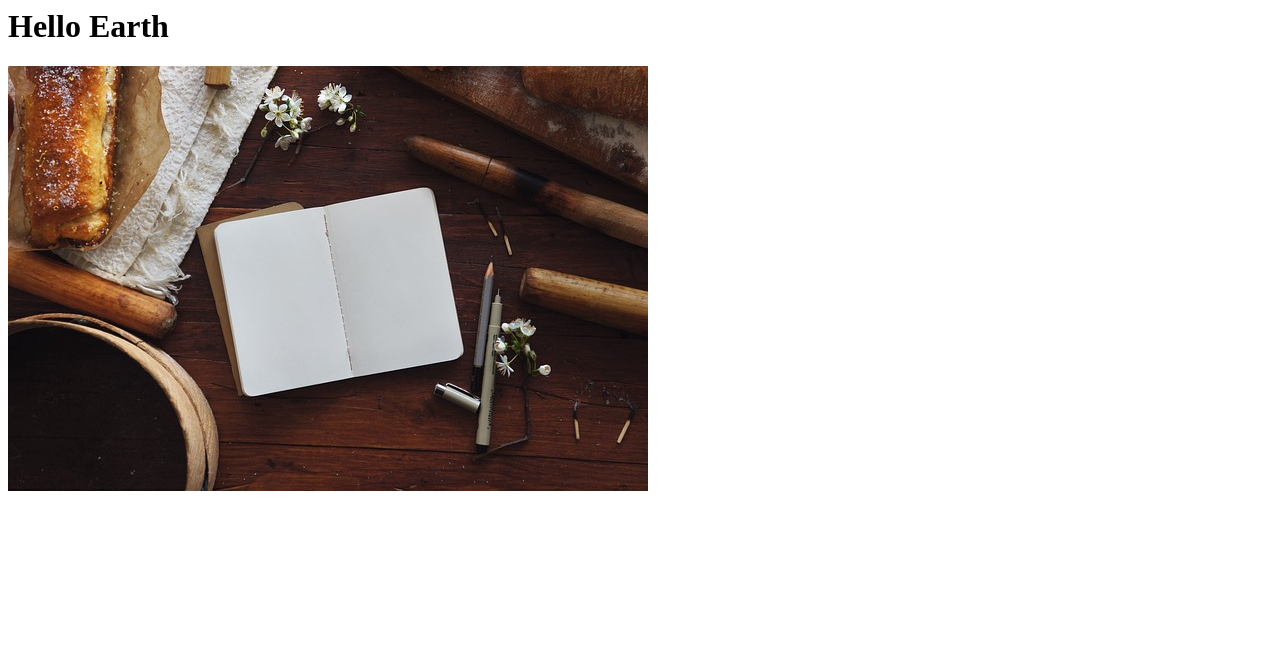
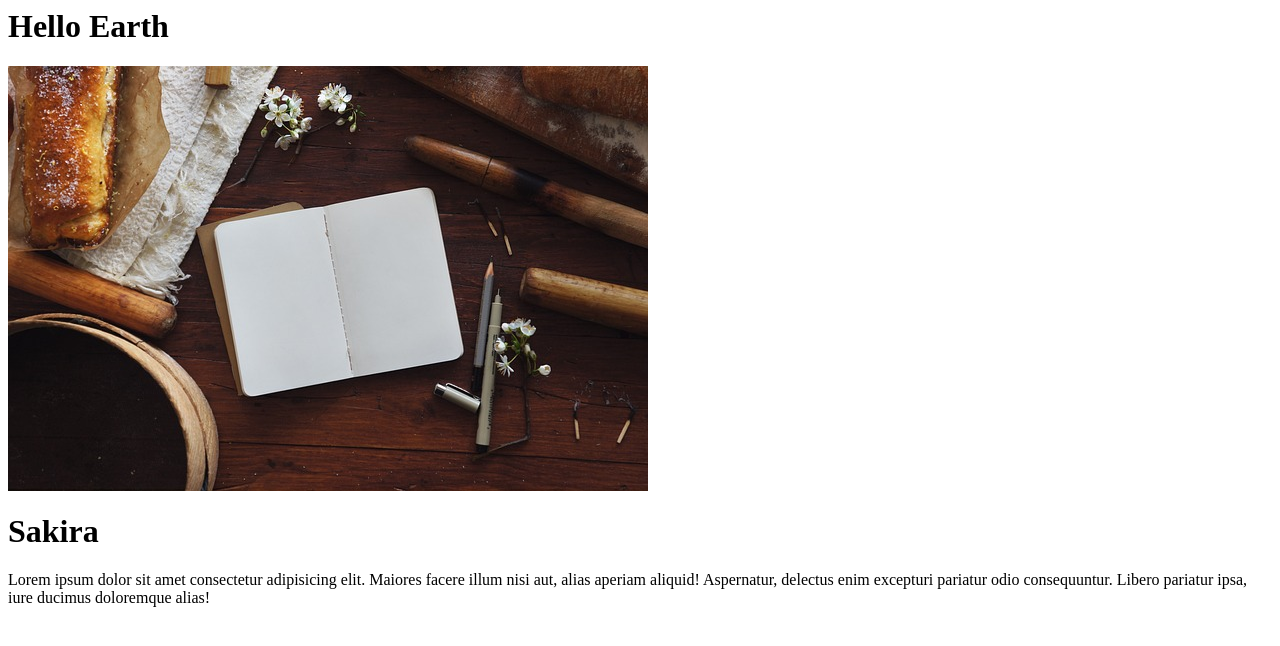
Before and after one commit to sakira2011/sakira, a plain HTML site: page index.html in a window 1280 px wide. Drawn offline with Linux system fonts and the light colour scheme.

Commit message:
third commit

```diff
--- a/index.html
+++ b/index.html
@@ -5,8 +5,8 @@
 <body>
 <h1> Hello Earth</h1>
 <img src="book-1869969_640.jpg">
-
-
+<h1> Sakira</h1>
+<p> Lorem ipsum dolor sit amet consectetur adipisicing elit. Maiores facere illum nisi aut, alias aperiam aliquid! Aspernatur, delectus enim excepturi pariatur odio consequuntur. Libero pariatur ipsa, iure ducimus doloremque alias!</p>
 </body>
 
 
```
